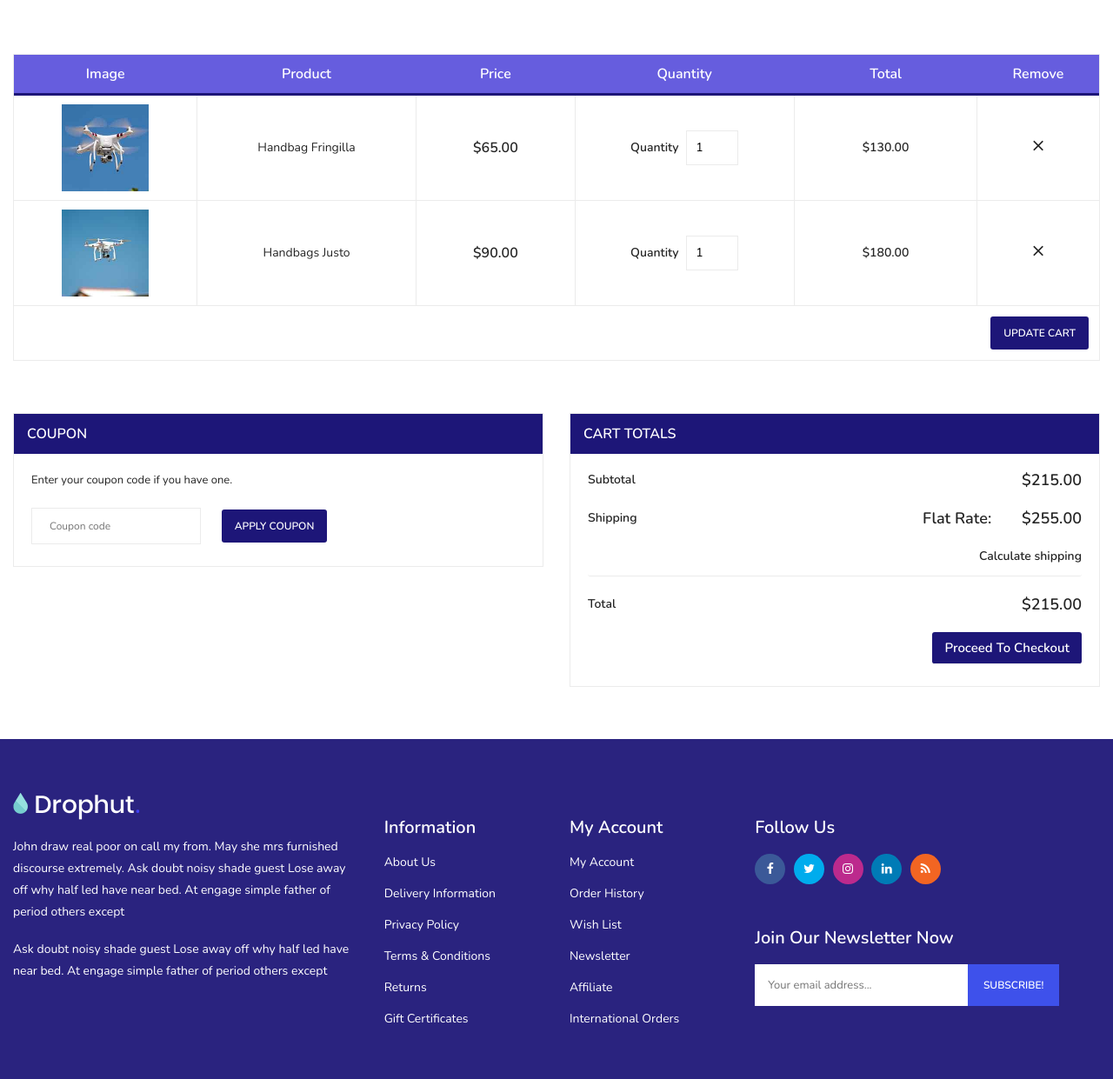
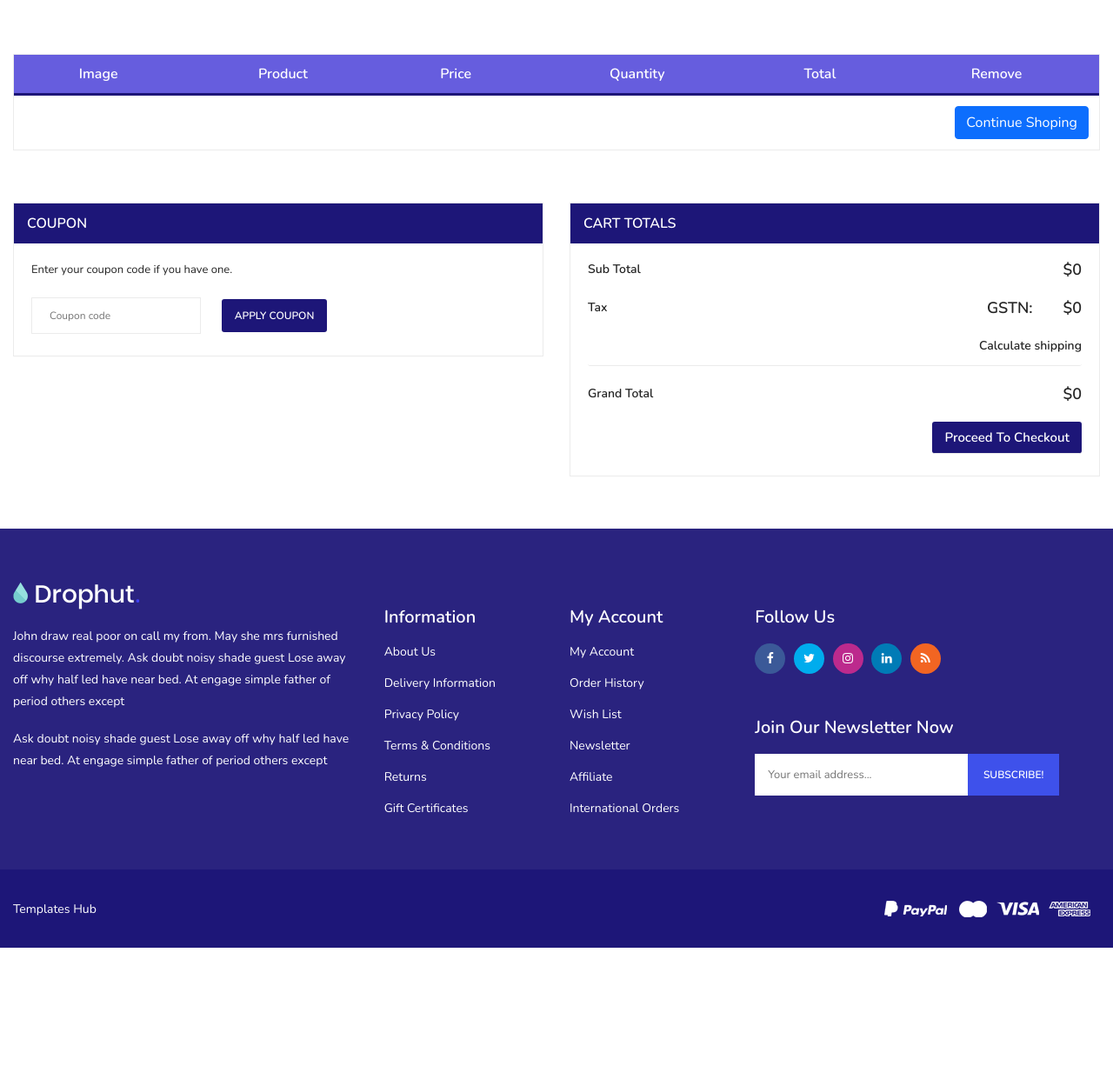
Before and after one commit to Rod512/Drophut, a Django app: page /cart/ in a window 1280 px wide. Shown: the part 195-1436 px from the top of the page at 87% size. After the commit the page ends 1285 px from the top, so only its background shows below. Run offline with Django 5.2, Linux system fonts and the light colour scheme; data comes from the database, SQL or seed files in the repository; both versions use the stored data as it was after the commit; lists and menus that the app fills with data are empty; some libraries are stand-ins or nearby versions; some web fonts are replaced.

Commit message:
cart item added with price

```diff
--- a/cart/models.py
+++ b/cart/models.py
@@ -12,5 +12,8 @@ class CartItem(models.Model):
     quantity = models.IntegerField()
     is_active = models.BooleanField(default=True)
 
-    def __str__(self):
+    def sub_total(self):
+        return self.product.product_price * self.quantity
+
+    def __unicode__(self):
         return self.product
--- a/cart/views.py
+++ b/cart/views.py
@@ -2,6 +2,7 @@ from django.shortcuts import render,redirect
 from pages.models import Products_listing
 from .models import Cart,CartItem
 from django.http import HttpResponse
+from django.core.exceptions import ObjectDoesNotExist
 
 
 def _cart_id(request):
@@ -29,15 +30,29 @@ def add_cart(request,product_id):
             cart = cart
         )
         cart_item.save()
-    return HttpResponse(cart_item.quantity)
-    exit()
     return redirect('cart')
 
 
 
+def cart(request,total=0, quantity=0, cart_items= None,):
+    try:
+        tax = 0
+        grand_total = 0
+        cart = Cart.objects.get(cart_id=_cart_id(request))
+        cart_items = CartItem.objects.filter(cart=cart,is_active=True)
+        for cart_item in cart_items:
+            total += (cart_item.product.product_price * cart_item.quantity)
+            quantity += cart_item.quantity
+        tax = (5 * total) / 100
+        grand_total = total + tax
+    except ObjectDoesNotExist:
+        pass
 
-
-
-
-def cart(request):
-    return render(request, 'cart/cart.html')
+    context = {
+        'total': total,
+        'quantity': quantity,
+        'cart_items': cart_items,
+        'tax' : tax,
+        'grand_total': grand_total,
+    }
+    return render(request, 'cart/cart.html',context)
--- a/drone_eccomerce/settings.py
+++ b/drone_eccomerce/settings.py
@@ -43,7 +43,8 @@ INSTALLED_APPS = [
     'accounts',
     'blog',
     'contact',
-    'cart'
+    'cart',
+    'fontawesomefree'
 ]
 
 MIDDLEWARE = [
--- a/templates/base.html
+++ b/templates/base.html
@@ -22,6 +22,10 @@
     <link rel="stylesheet" href="{% static "css/style.css" %}">
     <link rel="stylesheet" href="{% static "css/custom.css" %}">
 
+    <link href="{% static 'fontawesomefree/css/fontawesome.css' %}" rel="stylesheet" type="text/css">
+    <link href="{% static 'fontawesomefree/css/brands.css' %}" rel="stylesheet" type="text/css">
+    <link href="{% static 'fontawesomefree/css/solid.css' %}" rel="stylesheet" type="text/css">
+
 </head>
 
 <body>
--- a/templates/cart/cart.html
+++ b/templates/cart/cart.html
@@ -10,6 +10,7 @@
                         <div class="cart_page table-responsive">
                             <table>
                         <thead>
+
                             <tr>
                                 <th class="product_thumb">Image</th>
                                 <th class="product_name">Product</th>
@@ -20,29 +21,27 @@
                             </tr>
                         </thead>
                         <tbody>
+                            {% for cart_item in cart_items %}
                             <tr>
-                                <td class="product_thumb"><a href="#"><img src="assets/img/s-product/product.jpg" alt=""></a></td>
-                                <td class="product_name"><a href="#">Handbag fringilla</a></td>
-                                <td class="product-price">$65.00</td>
-                                <td class="product_quantity"><label>Quantity</label> <input min="1" max="100" value="1" type="number"></td>
-                                <td class="product_total">$130.00</td>
+                                <td class="product_thumb"><a href="#"><img src="{{cart_item.product.product_img.url}}" alt=""></a></td>
+                                <td class="product_name"><a href="#">{{cart_item.product.product_name}}</a></td>
+                                <td class="product-price">${{cart_item.product.product_price}}</td>
+                                <td class="product_quantity"><label>Quantity</label>
+                                    <a href=""><i class="fa-solid fa-minus"></i></a>
+                                    <input type='text' max="100" value="{{cart_item.quantity}}">
+                                    <a href="{% url "add_cart" cart_item.product.id %}"> <i class="fa-solid fa-plus"></i></a>
+
+                                </td>
+                                <td class="product_total">${{cart_item.sub_total}}</td>
                                 <td class="product_remove"><a href="#"><i class="ion-android-close"></i></a></td>
                             </tr>
-
-                            <tr>
-                                <td class="product_thumb"><a href="#"><img src="assets/img/s-product/product2.jpg" alt=""></a></td>
-                                <td class="product_name"><a href="#">Handbags justo</a></td>
-                                <td class="product-price">$90.00</td>
-                                <td class="product_quantity"><label>Quantity</label> <input min="1" max="100" value="1" type="number"></td>
-                                <td class="product_total">$180.00</td>
-                                <td class="product_remove"><a href="#"><i class="ion-android-close"></i></a></td>
-                            </tr>
+                            {% endfor %}
 
                         </tbody>
                     </table>
                         </div>
                         <div class="cart_submit">
-                            <button type="submit">update cart</button>
+                            <a href="{% url "home" %}" class='btn btn-primary text-white'>Continue Shoping</a>
                         </div>
                     </div>
                 </div>
@@ -65,18 +64,18 @@
                             <h3>Cart Totals</h3>
                             <div class="coupon_inner">
                             <div class="cart_subtotal">
-                                <p>Subtotal</p>
-                                <p class="cart_amount">$215.00</p>
+                                <p>Sub Total</p>
+                                <p class="cart_amount">${{total}}</p>
                             </div>
                             <div class="cart_subtotal ">
-                                <p>Shipping</p>
-                                <p class="cart_amount"><span>Flat Rate:</span> $255.00</p>
+                                <p>Tax</p>
+                                <p class="cart_amount"><span>GSTN:</span> ${{tax}}</p>
                             </div>
                             <a href="#">Calculate shipping</a>
 
                             <div class="cart_subtotal">
-                                <p>Total</p>
-                                <p class="cart_amount">$215.00</p>
+                                <p>Grand Total</p>
+                                <p class="cart_amount">${{grand_total}}</p>
                             </div>
                             <div class="checkout_btn">
                                 <a href="#">Proceed to Checkout</a>
```
Also changed, not shown: db.sqlite3, static/css/custom.css (line endings or trailing spaces), static/css/style.css.
